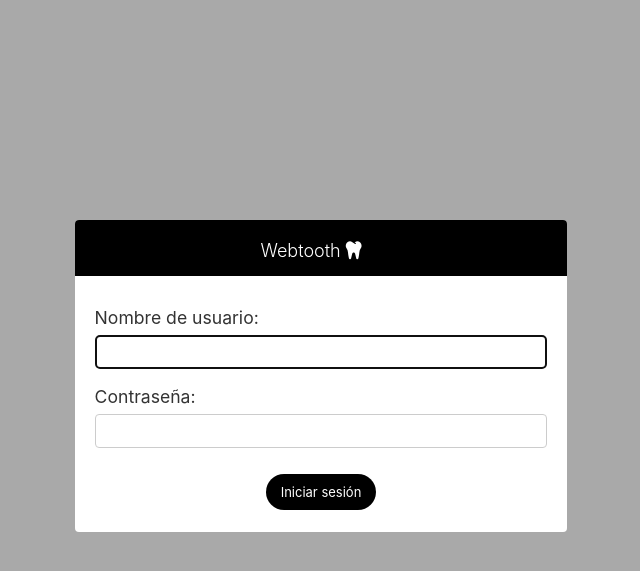
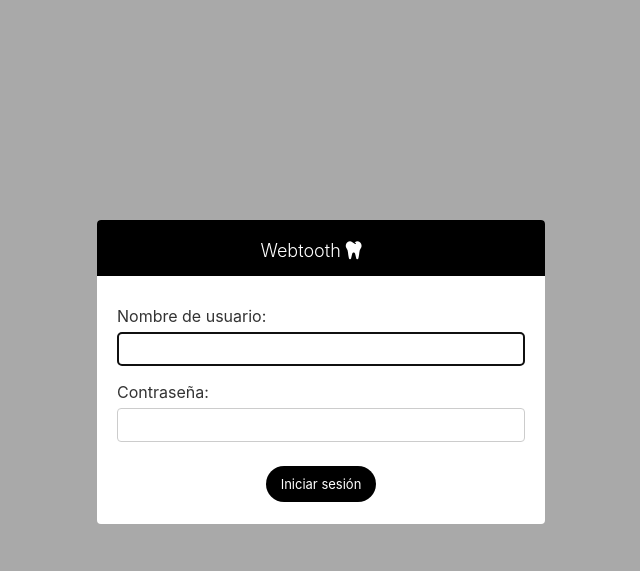
Before and after one commit to byosonet/webtooth, a Django app: page /admin/login/?next=/ in a window 1280 px wide. Shown: the top 571 px of the page, without its empty margins (319-959 px from the left). Run offline with Django 3.2, Linux system fonts and the light colour scheme; parts of the project's set-up code (start-up, migrations or seed data) failed here and were passed over.

Commit message:
update css

```diff
--- a/webtooth/settings.py
+++ b/webtooth/settings.py
@@ -127,7 +127,7 @@ USE_TZ = True
 
 DECIMAL_SEPARATOR = '.'
 DATE_FORMAT = 'l d/F/Y'
-DATETIME_FORMAT='l d/b/y H:i a'
+DATETIME_FORMAT='d/b/y H:i a'
 
 DATE_INPUT_FORMAT = ('%d/%m/%Y', '%Y-%m-%d')
 DATE_INPUT_SHOW = '%d/%m/%Y'
--- a/webtooth/static/css/font-webtooth-italic.css
+++ b/webtooth/static/css/font-webtooth-italic.css
@@ -4,7 +4,7 @@
 }
 body {
     font-family: webtooth !important;
-    font-size: 1.1em;
+    font-size: 1em;
 }
 a, input{
     font-family: webtooth !important;
--- a/webtooth/static/css/font-webtooth-nunito.css
+++ b/webtooth/static/css/font-webtooth-nunito.css
@@ -1,6 +1,6 @@
 body {
     font-family: Nunito,-apple-system,BlinkMacSystemFont,"Segoe UI",Roboto,"Helvetica Neue",Arial,sans-serif,"Apple Color Emoji","Segoe UI Emoji","Segoe UI Symbol","Noto Color Emoji";
-    font-size: 1.1em;
+    font-size: 1em;
 }
 a, input{
     font-family: Nunito,-apple-system,BlinkMacSystemFont,"Segoe UI",Roboto,"Helvetica Neue",Arial,sans-serif,"Apple Color Emoji","Segoe UI Emoji","Segoe UI Symbol","Noto Color Emoji";
--- a/webtooth/templates/admin/base_site.html
+++ b/webtooth/templates/admin/base_site.html
@@ -54,6 +54,7 @@ div.breadcrumbs {
 
 td, th {
  font-size: 14px;
+ font-family: webtooth,Nunito,-apple-system,BlinkMacSystemFont,"Segoe UI",Roboto,"Helvetica Neue",Arial,sans-serif,"Apple Color Emoji","Segoe UI Emoji","Segoe UI Symbol","Noto Color Emoji";
 }
 
 .selector-chosen h2 {
```
